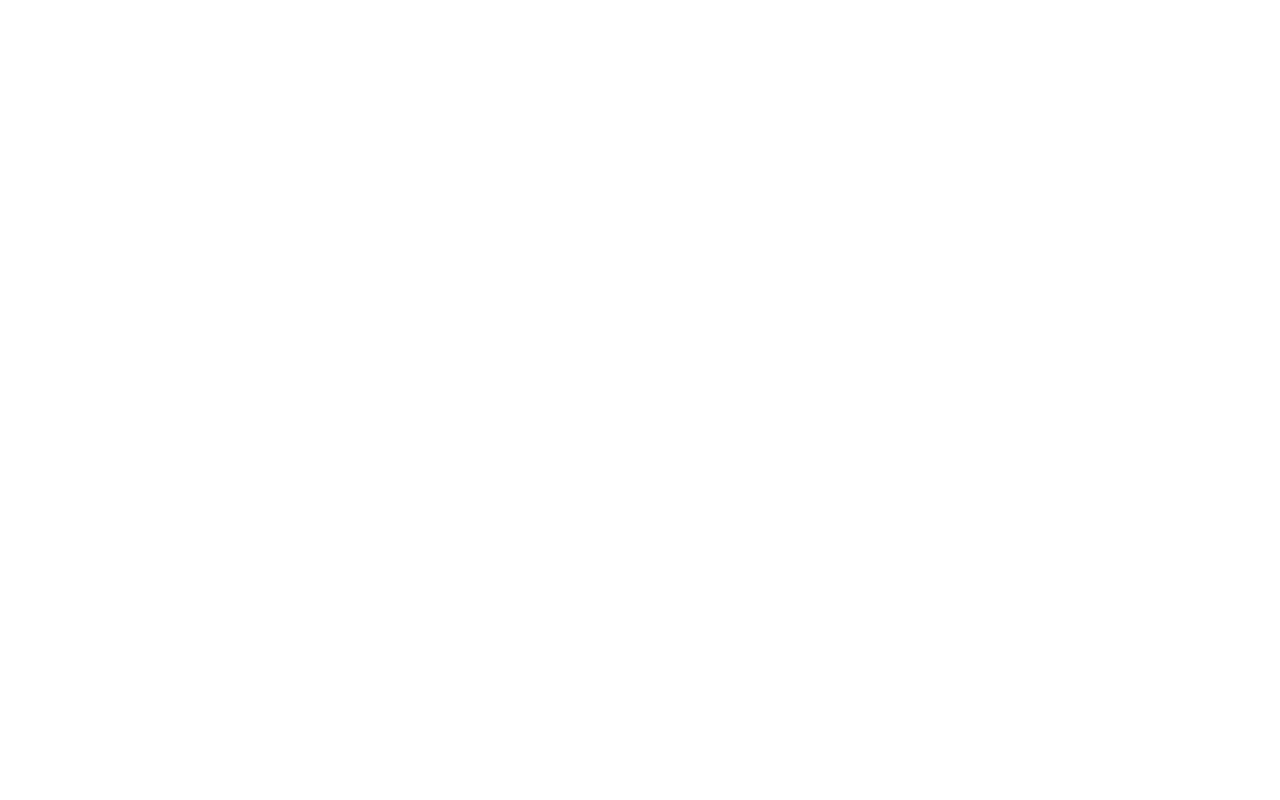
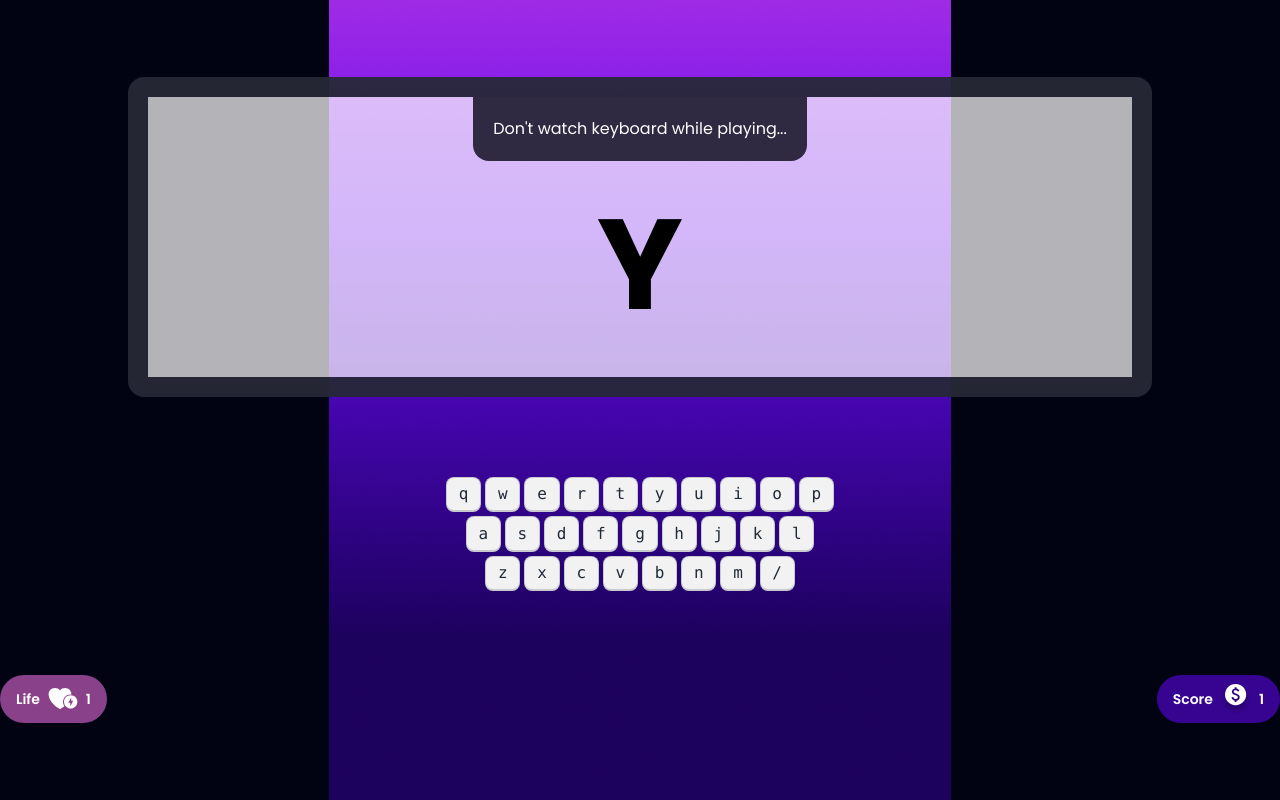
Before and after one commit to nahidraz23/alpha-clash-pro, a plain HTML site: page index.html in a window 1280 px wide. Drawn offline with nearby package versions, Linux system fonts and the light colour scheme.

Commit message:
layout complete

```diff
--- a/index.html
+++ b/index.html
@@ -1,5 +1,5 @@
 <!DOCTYPE html>
-<html lang="en">
+<html lang="en" data-theme="light">
 
 <head>
     <meta charset="UTF-8">
@@ -19,23 +19,100 @@
     <link
         href="https://fonts.googleapis.com/css2?family=Inter:wght@100..900&family=Poppins:ital,wght@0,100;0,200;0,300;0,400;0,500;0,600;0,700;0,800;0,900;1,100;1,200;1,300;1,400;1,500;1,600;1,700;1,800;1,900&display=swap"
         rel="stylesheet">
+
+    <!-- import anton fonts -->
+    <link rel="preconnect" href="https://fonts.googleapis.com">
+    <link rel="preconnect" href="https://fonts.gstatic.com" crossorigin>
+    <link
+        href="https://fonts.googleapis.com/css2?family=Anton&family=Inter:wght@100..900&family=Poppins:ital,wght@0,100;0,200;0,300;0,400;0,500;0,600;0,700;0,800;0,900;1,100;1,200;1,300;1,400;1,500;1,600;1,700;1,800;1,900&display=swap"
+        rel="stylesheet">
+
 </head>
 
-<body>
+<body class="font-poppins">
 
     <header>
 
     </header>
 
-    <main>
-        <section class="home">
+    <main class="min-h-screen bg-[#010313] bg-[url(./images/background.png)] bg-no-repeat bg-center flex flex-col justify-center">
+        <!-- Home Screen -->
+        <section class="home min-h-screen text-white justify-center items-center hidden">
+            <div class="flex flex-col items-center space-y-7">
+                <h1 class="text-[170px] font-anton uppercase">Alphabet Clash</h1>
+                <p class="font-poppins text-2xl">Unleash Your Keyboard Kung Fu : Press “Enter” to Play</p>
+                <button class="btn text-2xl">Play Now</button>
+            </div>
+        </section>
+        <!-- Playground screen -->
+        <section class="playground">
+            <div class="flex flex-col space-y-20 ">
+                <!-- screen -->
+                <div class="flex flex-col justify-center items-center">
+                    <div class="artboard artboard-horizontal phone-6 bg-white bg-opacity-70 border-[#010313CC] border-[20px] rounded-2xl">
+                        <div class="flex justify-center">
+                            <p class="bg-[#2F2941] text-white p-5 rounded-b-2xl">Don't watch keyboard  while playing...</p>
+                        </div>
+                        <div class="flex justify-center h-full p-10">
+                            <p class="text-black uppercase text-9xl font-bold">y</p>
+                        </div>
+                    </div>
 
+                </div>
+
+                <!-- keyboard -->
+                <div>
+                    <div class="flex justify-center gap-1 w-full">
+                        <kbd class="kbd">q</kbd>
+                        <kbd class="kbd">w</kbd>
+                        <kbd class="kbd">e</kbd>
+                        <kbd class="kbd">r</kbd>
+                        <kbd class="kbd">t</kbd>
+                        <kbd class="kbd">y</kbd>
+                        <kbd class="kbd">u</kbd>
+                        <kbd class="kbd">i</kbd>
+                        <kbd class="kbd">o</kbd>
+                        <kbd class="kbd">p</kbd>
+                      </div>
+                      <div class="flex justify-center gap-1 my-1 w-full">
+                        <kbd class="kbd">a</kbd>
+                        <kbd class="kbd">s</kbd>
+                        <kbd class="kbd">d</kbd>
+                        <kbd class="kbd">f</kbd>
+                        <kbd class="kbd">g</kbd>
+                        <kbd class="kbd">h</kbd>
+                        <kbd class="kbd">j</kbd>
+                        <kbd class="kbd">k</kbd>
+                        <kbd class="kbd">l</kbd>
+                      </div>
+                      <div class="flex justify-center gap-1 my-1 w-full">
+                        <kbd class="kbd">z</kbd>
+                        <kbd class="kbd">x</kbd>
+                        <kbd class="kbd">c</kbd>
+                        <kbd class="kbd">v</kbd>
+                        <kbd class="kbd">b</kbd>
+                        <kbd class="kbd">n</kbd>
+                        <kbd class="kbd">m</kbd>
+                        <kbd class="kbd">/</kbd>
+                      </div>
+                </div>
+
+                <!-- score and life -->
+                <div class="container mx-auto flex justify-between">
+                    <button class="btn rounded-full bg-[#894189] text-white border-none">
+                        <span>Life</span>
+                        <img src="./images/heart.svg" alt="">
+                        <span>1</span>
+                      </button>
+                      <button class="btn rounded-full bg-[#360490] text-white border-none">
+                        <span>Score</span>
+                        <img src="./images/dollar.svg" alt="">
+                        <span>1</span>
+                      </button>
+                </div>
+            </div>
         </section>
-
-        <section class="playground">
-
-        </section>
-
+        <!-- Score screen -->
         <section class="score">
 
         </section>
--- a/styles/style.css
+++ b/styles/style.css
@@ -1,3 +1,7 @@
-* {
+.font-poppins {
     font-family: "Poppins", sans-serif;
 }
+
+.font-anton {
+    font-family: "Anton", sans-serif;
+}
```
Also changed, not shown: images/dollar.svg (added), images/heart.svg (added).
